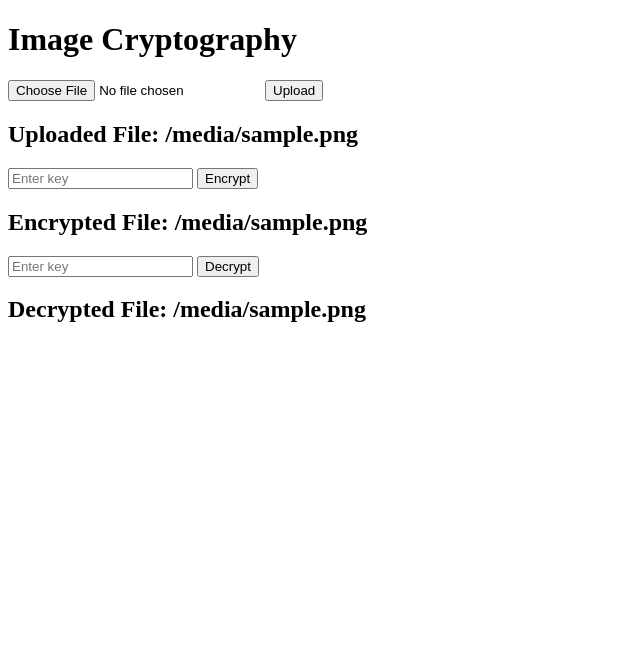
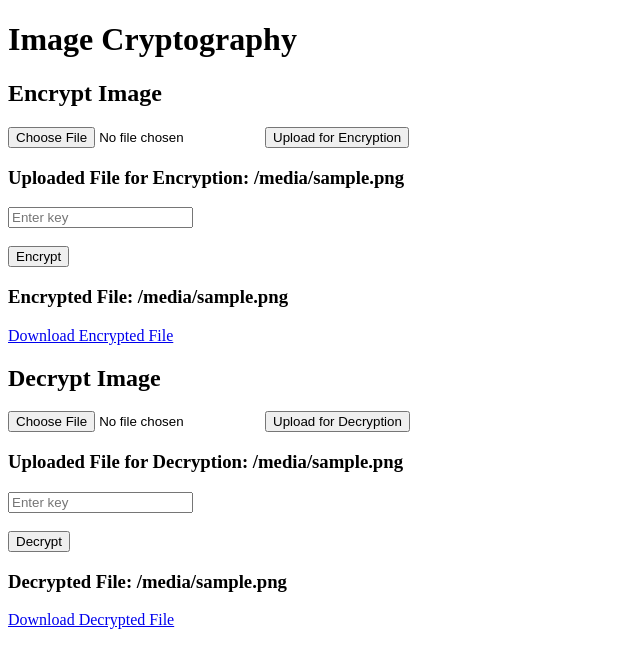
Before and after one commit to abhay11242004/SecurityProject, a Flask app: template SecurityProject/templates/index.html in a window 1280 px wide. Shown: the top 668 px of the page, without its empty margins (0-640 px from the left). Run offline with Flask 3, Linux system fonts and the light colour scheme; the template is opened without the code that fills it: most values are stand-ins (such as "Sample title", 1, 10 or a date in 2020).

Commit message:
changed the app

```diff
--- a/SecurityProject/app.py
+++ b/SecurityProject/app.py
@@ -1,6 +1,7 @@
 from flask import Flask, render_template, request, redirect, url_for
 import os
 from ciphers import encrypt_image, decrypt_image
+from flask import send_from_directory
 
 app = Flask(__name__)
 BASE_DIR = os.getcwd()
@@ -24,17 +25,24 @@ def hello_world():  # put application's code here
     return render_template('index.html')
 
 
-@app.route('/upload', methods=['POST'])
-def upload_file():
-    if 'file' not in request.files:
-        return redirect(url_for('index'))
+@app.route('/upload/encrypt', methods=['POST'])
+def upload_encrypt():
     file = request.files['file']
-    if file.filename == '':
-        return redirect(url_for('index'))
-    if file:
-        file_path = os.path.join(app.config['UPLOAD_FOLDER'], file.filename)
-        file.save(file_path)
-        return render_template('index.html', uploaded_file=file.filename)
+    filename = file.filename
+    file_path = os.path.join(app.config['UPLOAD_FOLDER'], filename)
+    file.save(file_path)
+
+    return render_template('index.html', uploaded_encrypt_file=filename)
+
+
+@app.route('/upload/decrypt', methods=['POST'])
+def upload_decrypt():
+    file = request.files['file']
+    filename = file.filename
+    file_path = os.path.join(app.config['UPLOAD_FOLDER'], filename)
+    file.save(file_path)
+
+    return render_template('index.html', uploaded_decrypt_file=filename)
 
 
 @app.route('/encrypt', methods=['POST'])
@@ -56,7 +64,17 @@ def decrypt():
     decrypted_img = decrypt_image(file_path, key)
     decrypted_path = os.path.join(app.config['DECRYPTED_FOLDER'], filename)
     decrypted_img.save(decrypted_path)
-    return render_template('index.html', decrypted_file=f'decrypted_{filename}')
+    return render_template('index.html', decrypted_file=filename)
+
+
+@app.route('/download/encrypted/<filename>')
+def download_encrypted(filename):
+    return send_from_directory(app.config['ENCRYPTED_FOLDER'], filename, as_attachment=True)
+
+
+@app.route('/download/decrypted/<filename>')
+def download_decrypted(filename):
+    return send_from_directory(app.config['DECRYPTED_FOLDER'], filename, as_attachment=True)
 
 
 if __name__ == '__main__':
--- a/SecurityProject/templates/index.html
+++ b/SecurityProject/templates/index.html
@@ -5,31 +5,47 @@
 </head>
 <body>
     <h1>Image Cryptography</h1>
-    <form action="/upload" method="post" enctype="multipart/form-data">
+
+    <!-- Upload Image Form for Encryption -->
+    <h2>Encrypt Image</h2>
+    <form action="/upload/encrypt" method="post" enctype="multipart/form-data">
         <input type="file" name="file" required>
-        <button type="submit">Upload</button>
+        <button type="submit">Upload for Encryption</button>
     </form>
 
-    {% if uploaded_file %}
-        <h2>Uploaded File: {{ uploaded_file }}</h2>
+    {% if uploaded_encrypt_file %}
+        <h3>Uploaded File for Encryption: {{ uploaded_encrypt_file }}</h3>
         <form action="/encrypt" method="post">
-            <input type="hidden" name="filename" value="{{ uploaded_file }}">
-            <input type="number" name="key" placeholder="Enter key" required>
+            <input type="hidden" name="filename" value="{{ uploaded_encrypt_file }}">
+            <input type="number" name="key" placeholder="Enter key" required><br><br>
             <button type="submit">Encrypt</button>
         </form>
     {% endif %}
 
     {% if encrypted_file %}
-        <h2>Encrypted File: {{ encrypted_file }}</h2>
+        <h3>Encrypted File: {{ encrypted_file }}</h3>
+        <a href="{{ url_for('download_encrypted', filename=encrypted_file) }}" download>Download Encrypted File</a>
+    {% endif %}
+
+    <!-- Upload Image Form for Decryption -->
+    <h2>Decrypt Image</h2>
+    <form action="/upload/decrypt" method="post" enctype="multipart/form-data">
+        <input type="file" name="file" required>
+        <button type="submit">Upload for Decryption</button>
+    </form>
+
+    {% if uploaded_decrypt_file %}
+        <h3>Uploaded File for Decryption: {{ uploaded_decrypt_file }}</h3>
         <form action="/decrypt" method="post">
-            <input type="hidden" name="filename" value="{{ encrypted_file }}">
-            <input type="number" name="key" placeholder="Enter key" required>
+            <input type="hidden" name="filename" value="{{ uploaded_decrypt_file }}">
+            <input type="number" name="key" placeholder="Enter key" required><br><br>
             <button type="submit">Decrypt</button>
         </form>
     {% endif %}
 
     {% if decrypted_file %}
-        <h2>Decrypted File: {{ decrypted_file }}</h2>
+        <h3>Decrypted File: {{ decrypted_file }}</h3>
+        <a href="{{ url_for('download_decrypted', filename=decrypted_file) }}" download>Download Decrypted File</a>
     {% endif %}
 </body>
 </html>
```
